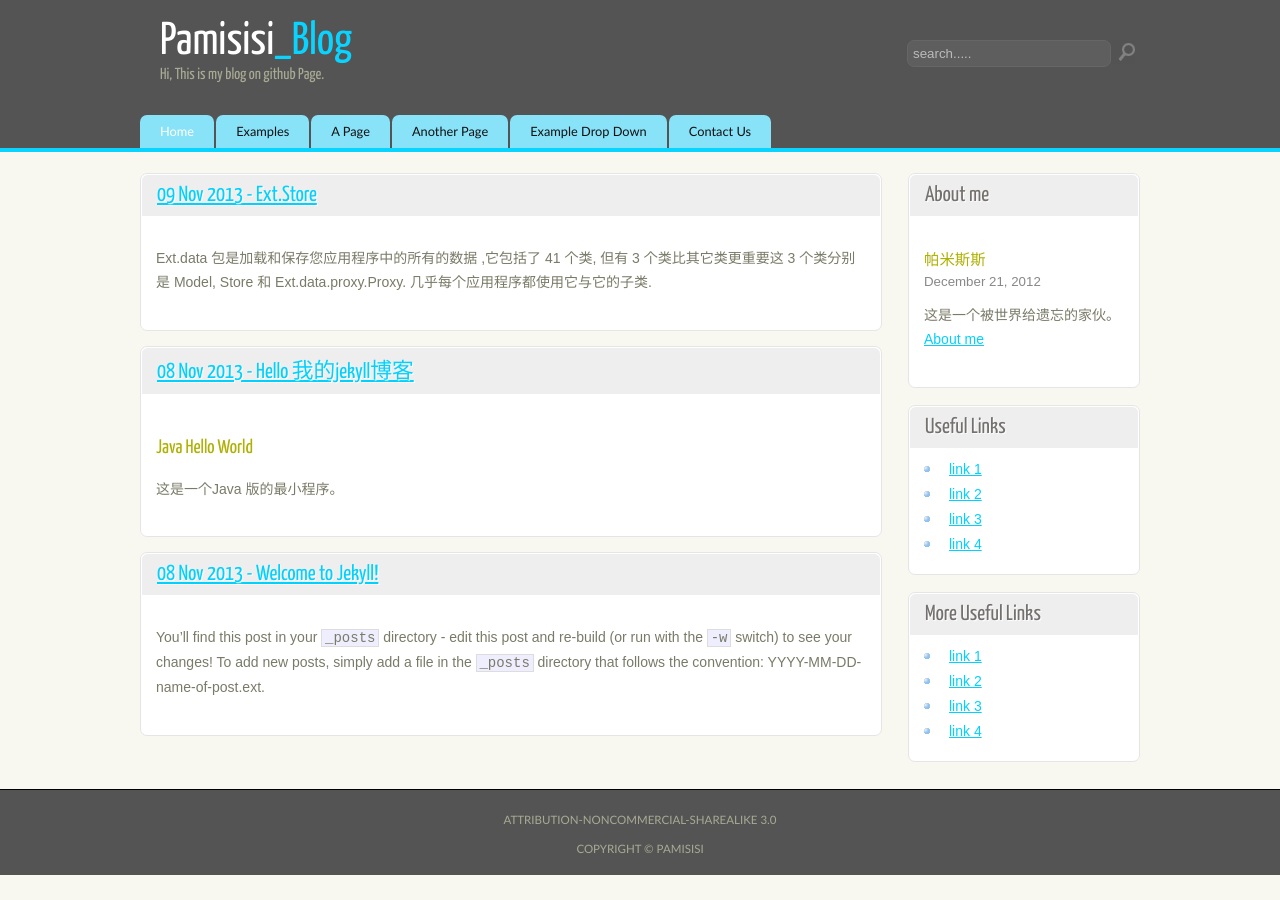
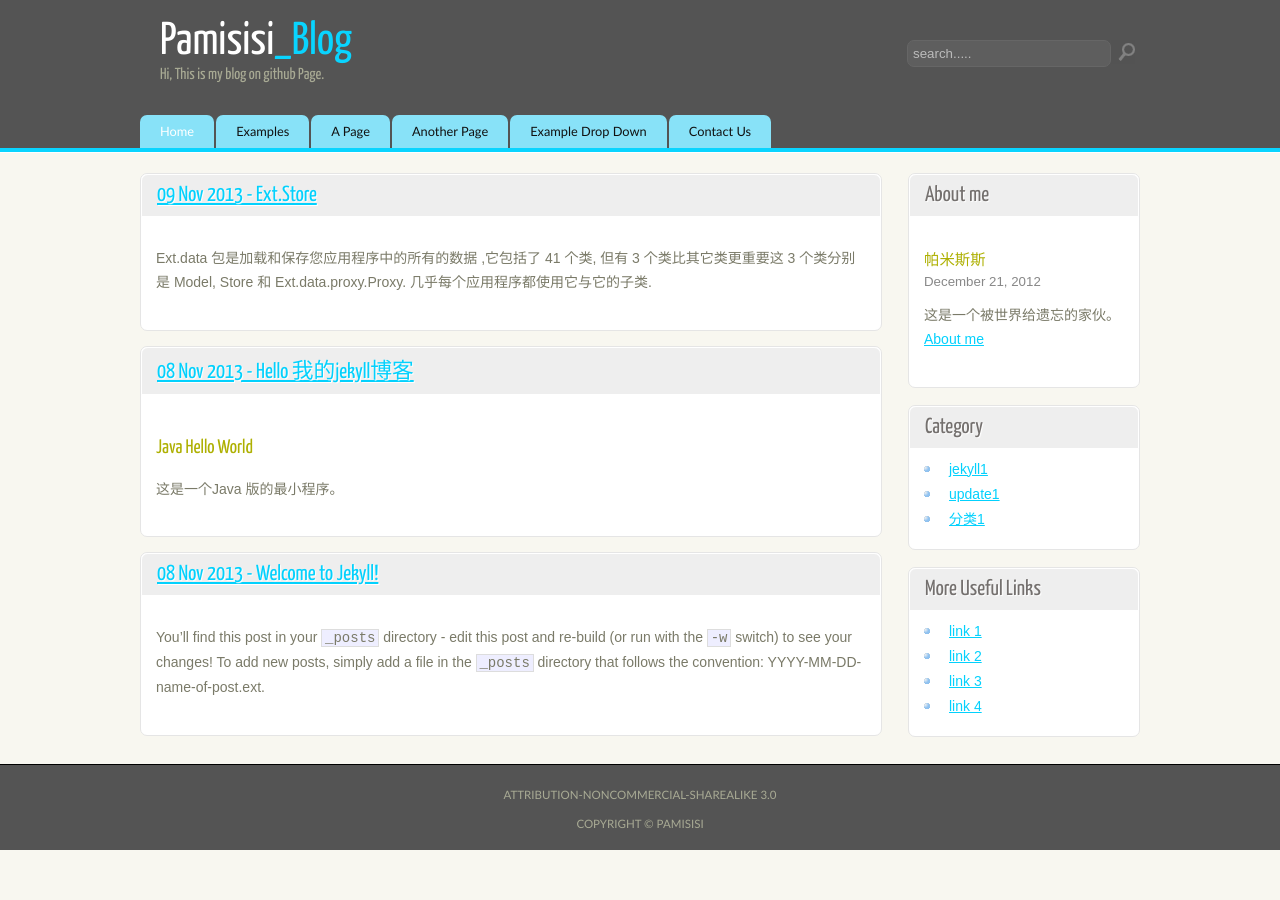
Before and after one commit to pamisisi/pamisisi.github.io, a Jekyll site: the page built from index.html, in a window 1280 px wide. Built offline with Jekyll 4.4.1, drawn with Linux system fonts in a browser that asks for light colours; Markdown is read by kramdown in place of the engine named in the settings.

Commit message:
update default.html

```diff
--- a/_layouts/default.html
+++ b/_layouts/default.html
@@ -45,13 +45,12 @@
           <div class="sidebar_base"></div>
         </div>
         <div class="sidebar">
-          <h3>Useful Links</h3>
+          <h3>Category</h3>
           <div class="sidebar_item">
             <ul>
-              <li><a href="#">link 1</a></li>
-              <li><a href="#">link 2</a></li>
-              <li><a href="#">link 3</a></li>
-              <li><a href="#">link 4</a></li>
+            {% for category in site.categories %}
+              <li><a href="/categories/{{category | first}}/">{{category | first}}{{ category | last | size }}</a></li>
+            {% endfor %}
             </ul>
           </div>
           <div class="sidebar_base"></div>
```
